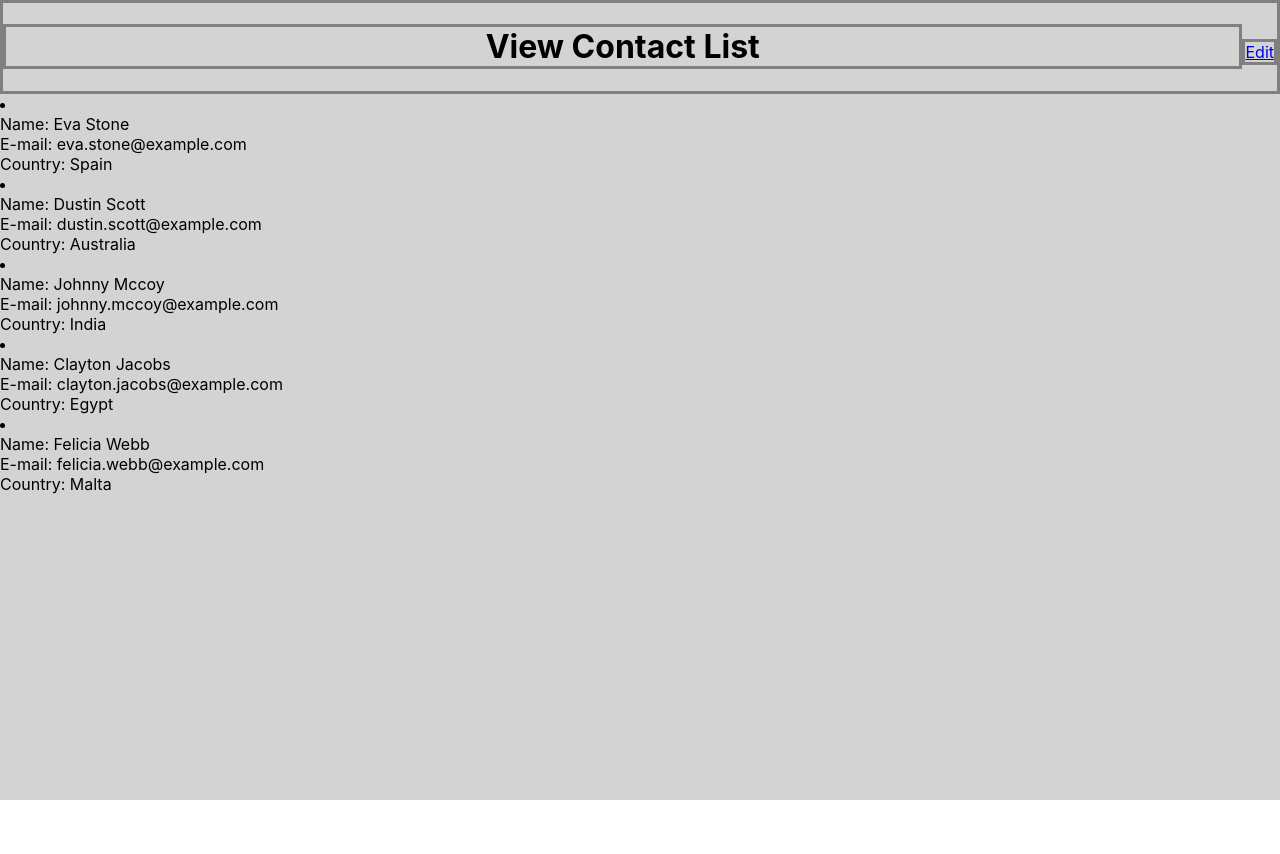
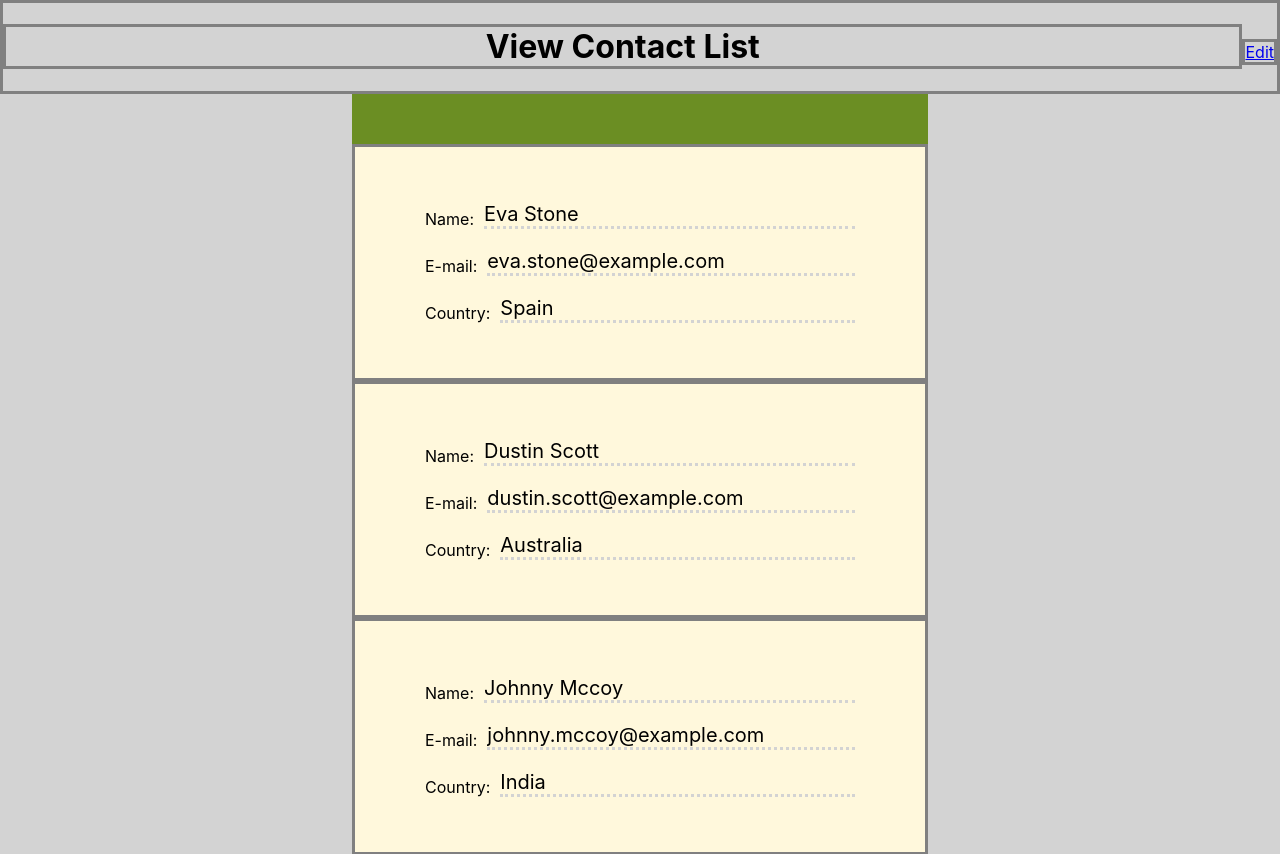
Before and after one commit to Gina-K/address-book, a React (Vite) app: page /contacts-list in a window 1280 px wide. Shown: the top 854 px of the page. Before the commit the page ends 800 px from the top, so only its background shows below. Built offline with nearby package versions, Linux system fonts and the light colour scheme.

Commit message:
add styles for contact viewer page

```diff
--- a/src/components/ContactsList/ContactListItem.tsx
+++ b/src/components/ContactsList/ContactListItem.tsx
@@ -1,4 +1,6 @@
 import type {Contact} from '../../data/types.ts';
+
+import '../../styles/ContactsList/ContactListItem.css';
 
 type Props = {
   contact: Contact;
@@ -8,21 +10,21 @@ export const ContactListItem = ({contact}: Props) => {
   const {firstName, lastName, email, country} = contact;
 
   return (
-    <>
-      <div>
-        <span>Name: </span>
-        <span>{`${firstName} ${lastName}`}</span>
+    <div className="contact">
+      <div className="contact__parameter">
+        <span className="contact__parameter__name">Name: </span>
+        <span className="contact__parameter__value">{`${firstName} ${lastName}`}</span>
       </div>
 
-      <div>
-        <span>E-mail: </span>
-        <span>{email}</span>
+      <div className="contact__parameter">
+        <span className="contact__parameter__name">E-mail: </span>
+        <span className="contact__parameter__value">{email}</span>
       </div>
 
-      <div>
-        <span>Country: </span>
-        <span>{country}</span>
+      <div className="contact__parameter">
+        <span className="contact__parameter__name">Country: </span>
+        <span className="contact__parameter__value">{country}</span>
       </div>
-    </>
+    </div>
   );
 };
--- a/src/components/ContactsList/ContactsList.tsx
+++ b/src/components/ContactsList/ContactsList.tsx
@@ -1,17 +1,25 @@
 import {Contact} from '../../data/types.ts';
 import {useContacts} from '../../hooks/useContacts.ts';
 import {ContactListItem} from './ContactListItem.tsx';
+
+import '../../styles/ContactsList/ContactsList.css';
 
 export const ContactsList = () => {
   const contacts = useContacts();
 
   return (
-    <>
-      {contacts.map((contact: Contact) => (
-        <li key={contact.id}>
-          <ContactListItem contact={contact} />
-        </li>
-      ))}
-    </>
+    <div className="contacts-list">
+      <div className="list-items__wide-divider"></div>
+
+      <ul className="list-items__container">
+        {contacts.map((contact: Contact) => (
+          <li key={contact.id} className="list-items__item">
+            <ContactListItem contact={contact} />
+          </li>
+        ))}
+      </ul>
+
+      <div className="list-items__wide-divider"></div>
+    </div>
   );
 };
--- /dev/null
+++ b/src/styles/ContactsList/ContactListItem.css
@@ -0,0 +1,29 @@
+.contact {
+  padding: 1.75em 3.5em;
+  background-color: cornsilk;
+  border: solid gray;
+}
+
+.contact__parameter {
+  display: flex;
+  flex-wrap: nowrap;
+  align-items: flex-end;
+  gap: 0.5em;
+  margin: 1em 0;
+}
+
+.contact__parameter__name {
+  font-size: 0.75em;
+  font-variant: all-small-caps;
+}
+
+.contact__parameter__value {
+  flex-grow: 2;
+  border-bottom: dotted lightgray;
+}
+
+@media screen and (min-width: 481px) {
+  .contact__parameter__name {
+    font-size: 1rem;
+  }
+}
--- /dev/null
+++ b/src/styles/ContactsList/ContactsList.css
@@ -0,0 +1,28 @@
+.contacts-list {
+  max-width: 36rem;
+  margin: auto;
+  font-size: 1rem;
+  background-color: beige;
+}
+
+.list-items__container {
+  margin: 0;
+  padding: 0;
+  background-color: beige;
+}
+
+.list-items__item {
+  list-style: none;
+  background-color: aliceblue;
+}
+
+.list-items__wide-divider {
+  height: 2.5em;
+  background-color: olivedrab;
+}
+
+@media screen and (min-width: 481px) {
+  .contacts-list {
+    font-size: 1.25rem;
+  }
+}
```
